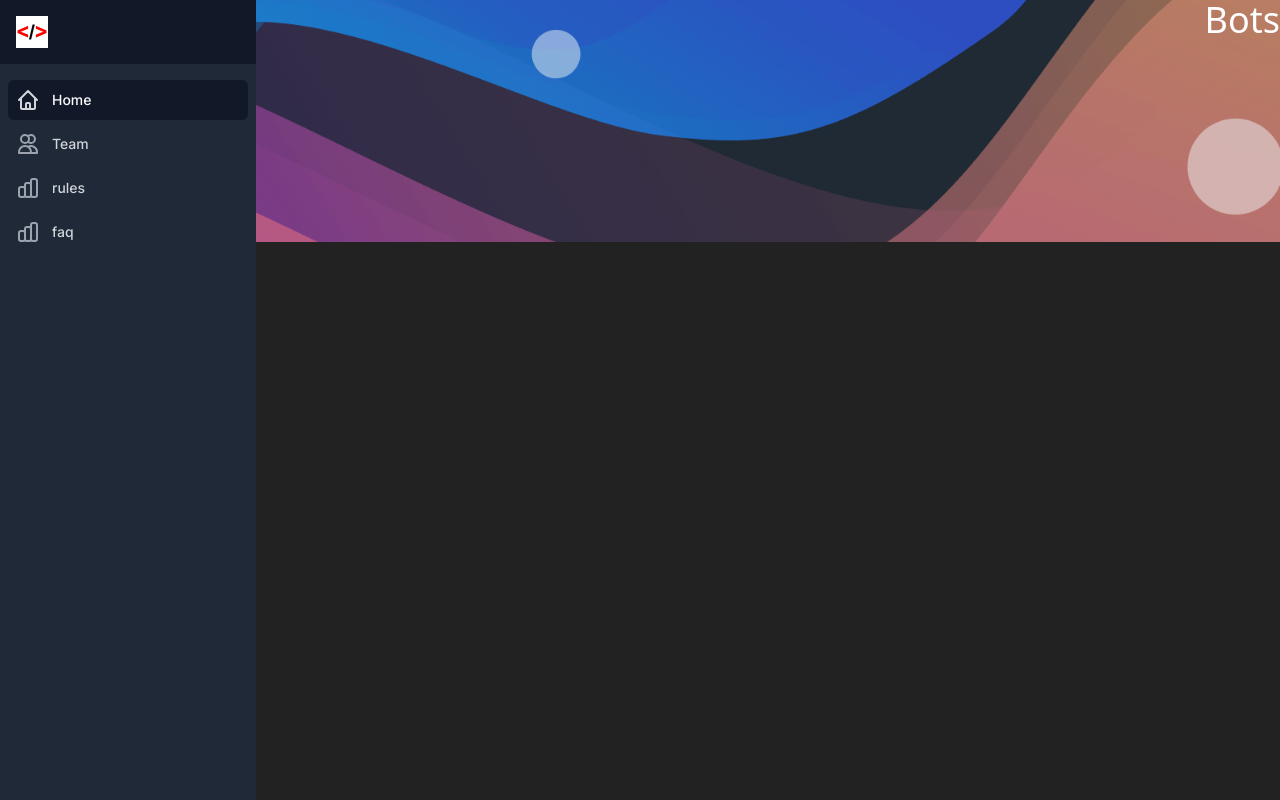
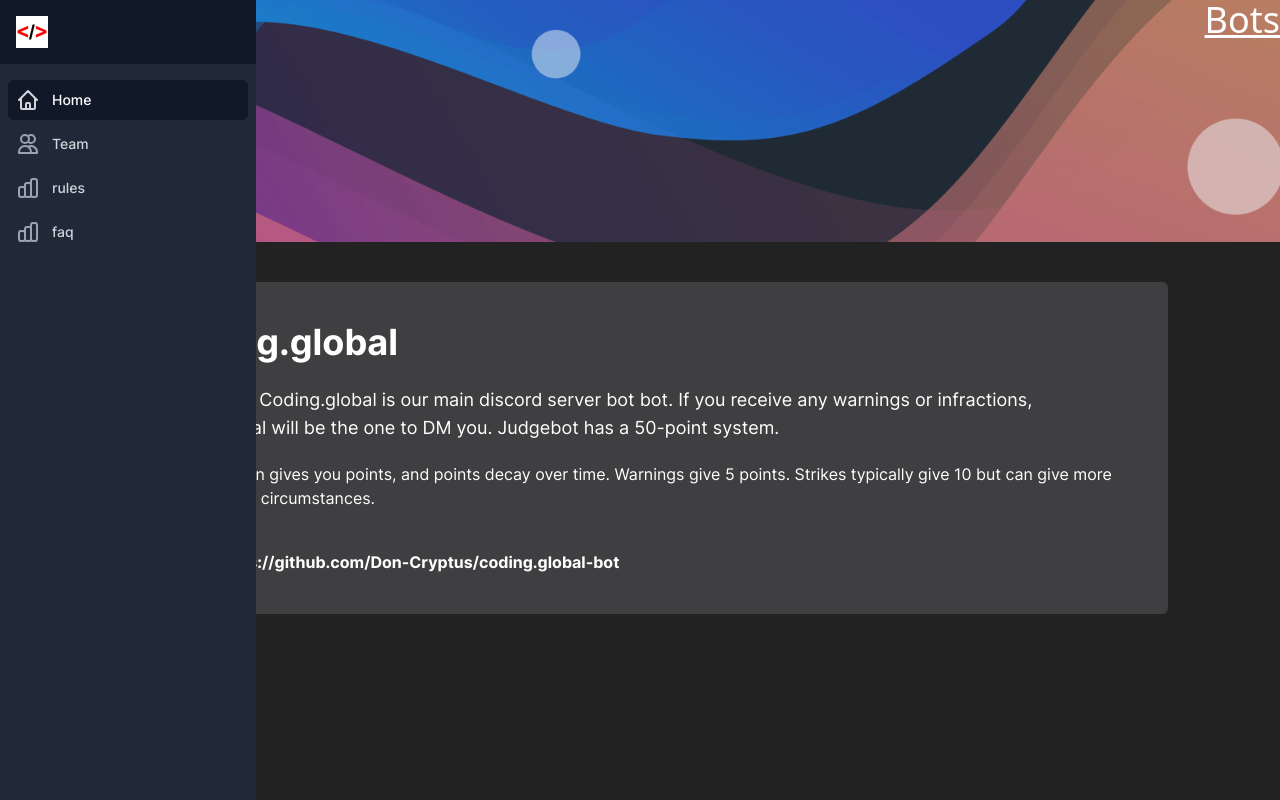
Before and after one commit to Superriot/coding.global-web, a Next.js app: page /bot in a window 1280 px wide. Built offline with nearby package versions, Linux system fonts and the light colour scheme.

Commit message:
feat: edited bot chanel

```diff
--- a/src/components/layout/Sidebar.tsx
+++ b/src/components/layout/Sidebar.tsx
@@ -216,10 +216,10 @@
       </div>
 
       <main className='flex-1'>
-        <div className='relative z-0'>
+        <div className='relative'>
           <img src={gif.src} className='w-full' alt='sdfasd' />
           <div className='absolute top-0 right-0 font-sans text-4xl text-white'>
-            Bots
+            <div className='text-white underline'>Bots</div>
           </div>
         </div>
         <div className='mx-auto max-w-7xl px-4 sm:px-6 md:px-8'>
--- a/src/pages/bot.tsx
+++ b/src/pages/bot.tsx
@@ -5,8 +5,34 @@
 const Bot: React.FC = () => {
   return (
     <Sidebar>
-      <div className='mt-10 text-white'>asd</div>
-      <div>öamdföamsdnf</div>
+      <section className='layout my-10 rounded-md bg-dark-light bg-opacity-80 p-10 text-white'>
+        <div>
+          <h1>Coding.global</h1>
+          <br />
+          <p className='text-lg'>
+            <strong>Description</strong> Coding.global is our main discord
+            server bot bot. If you receive any warnings or infractions,
+            coding.global will be the one to DM you. Judgebot has a 50-point
+            system.{' '}
+          </p>
+          <p className='mt-5'>
+            Each infraction gives you points, and points decay over time.
+            Warnings give 5 points. Strikes typically give 10 but can give more
+            in exceptional circumstances.
+          </p>
+          <p className='mt-10'>
+            <strong className='hover:rgba'>
+              Source:{' '}
+              <a
+                className=''
+                href='https://github.com/Don-Cryptus/coding.global-bot'
+              >
+                https://github.com/Don-Cryptus/coding.global-bot
+              </a>
+            </strong>
+          </p>
+        </div>
+      </section>
     </Sidebar>
   );
 };
```
